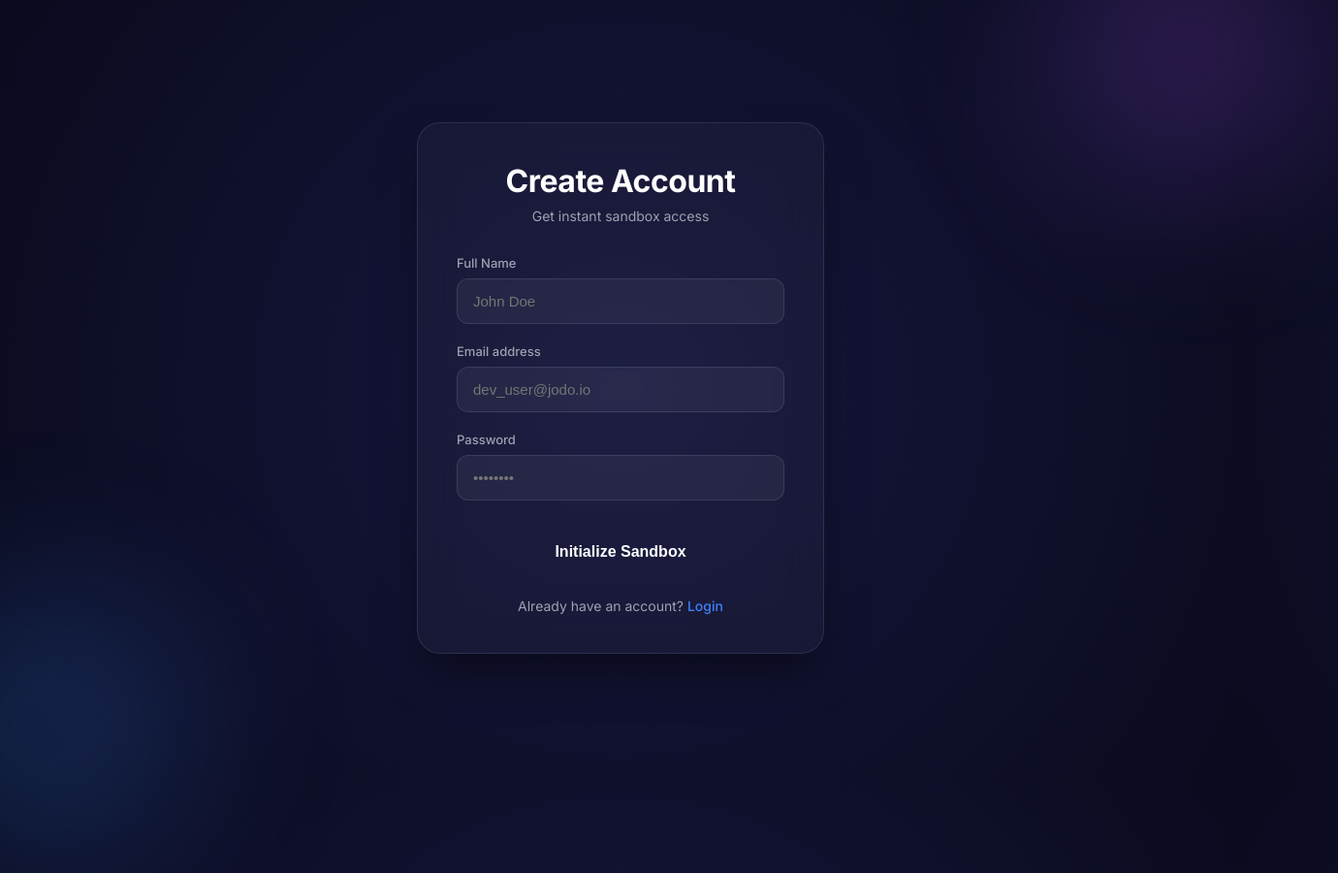
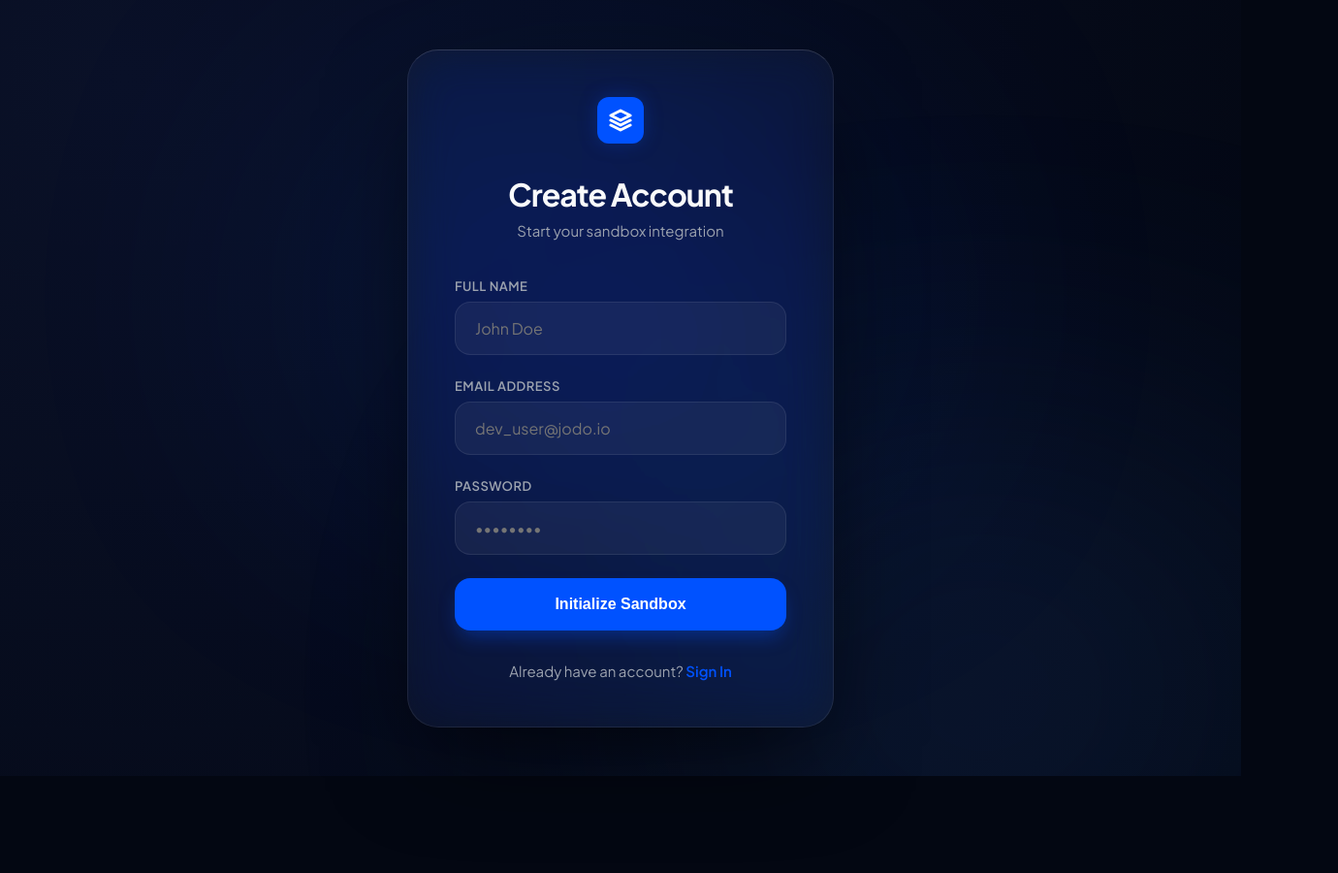
Before and after one commit to manojtyson-37/Jodo-Integration-V1, a plain HTML site: page signup.html in a window 1280 px wide. Shown: the whole page at 97% size, 1380 px wide, since content can reach past the window. After the commit the page ends 800 px from the top, so only its background shows below. Drawn offline with Linux system fonts and the light colour scheme.

Commit message:
Fixed broken UI styles by relocating and re-linking static assets

```diff
--- /dev/null
+++ b/dashboard/portal.css
@@ -0,0 +1,205 @@
+@import url('https://fonts.googleapis.com/css2?family=Plus+Jakarta+Sans:wght@400;500;600;700&display=swap');
+
+:root {
+    --primary-bg: #030712;
+    --card-bg: rgba(255, 255, 255, 0.04);
+    --border-color: rgba(255, 255, 255, 0.08);
+    --jodo-blue: #0052FF;
+    --jodo-glow: rgba(0, 82, 255, 0.25);
+    --text-main: #F9FAFB;
+    --text-muted: #9CA3AF;
+    --glass-grad: linear-gradient(135deg, rgba(255,255,255,0.08) 0%, rgba(255,255,255,0.01) 100%);
+}
+
+* {
+    margin: 0;
+    padding: 0;
+    box-sizing: border-box;
+}
+
+body {
+    font-family: 'Plus Jakarta Sans', sans-serif;
+    background-color: var(--primary-bg);
+    color: var(--text-main);
+    display: flex;
+    justify-content: center;
+    align-items: center;
+    min-height: 100vh;
+    overflow: hidden;
+    position: relative;
+}
+
+/* Moving Aurora Background */
+.aurora {
+    position: fixed;
+    top: 0;
+    left: 0;
+    width: 100%;
+    height: 100%;
+    z-index: 1;
+    overflow: hidden;
+    background: radial-gradient(circle at 10% 10%, #0a1128 0%, #030712 100%);
+}
+
+.aurora::before,
+.aurora::after {
+    content: '';
+    position: absolute;
+    width: 40%;
+    height: 40%;
+    border-radius: 50%;
+    filter: blur(120px);
+    opacity: 0.15;
+    animation: move 20s infinite alternate;
+}
+
+.aurora::before {
+    top: 10%;
+    left: 20%;
+    background: #0052FF;
+}
+
+.aurora::after {
+    bottom: 10%;
+    right: 20%;
+    background: #3B82F6;
+    animation-delay: -10s;
+}
+
+@keyframes move {
+    0% { transform: translate(0, 0) scale(1); }
+    100% { transform: translate(50%, 50%) scale(1.5); }
+}
+
+/* Glass Card */
+.auth-container {
+    width: 440px;
+    padding: 48px;
+    background: var(--card-bg);
+    backdrop-filter: blur(24px) saturate(180%);
+    -webkit-backdrop-filter: blur(24px) saturate(180%);
+    border: 1px solid var(--border-color);
+    border-top: 1px solid rgba(255,255,255,0.15);
+    border-radius: 32px;
+    box-shadow: 0 40px 100px -20px rgba(0, 0, 0, 0.7);
+    position: relative;
+    z-index: 10;
+}
+
+.auth-header {
+    text-align: center;
+    margin-bottom: 40px;
+}
+
+.auth-header .logo {
+    display: flex;
+    justify-content: center;
+    align-items: center;
+    margin-bottom: 20px;
+}
+
+.auth-header .logo-box {
+    padding: 12px;
+    background: var(--jodo-blue);
+    border-radius: 12px;
+    display: inline-flex;
+    margin-bottom: 12px;
+    box-shadow: 0 0 20px var(--jodo-glow);
+}
+
+.auth-header h1 {
+    font-size: 32px;
+    font-weight: 700;
+    letter-spacing: -1px;
+}
+
+.auth-header p {
+    color: var(--text-muted);
+    font-size: 15px;
+    margin-top: 8px;
+}
+
+.form-group {
+    margin-bottom: 24px;
+}
+
+.form-group label {
+    display: block;
+    margin-bottom: 8px;
+    font-size: 13px;
+    font-weight: 600;
+    color: var(--text-muted);
+    text-transform: uppercase;
+    letter-spacing: 0.5px;
+}
+
+.form-group input {
+    width: 100%;
+    padding: 16px 20px;
+    background: rgba(255, 255, 255, 0.05);
+    border: 1px solid var(--border-color);
+    border-radius: 16px;
+    color: white;
+    font-size: 16px;
+    font-family: inherit;
+    transition: all 0.3s cubic-bezier(0.4, 0, 0.2, 1);
+}
+
+.form-group input:focus {
+    outline: none;
+    background: rgba(255, 255, 255, 0.08);
+    border-color: var(--jodo-blue);
+    box-shadow: 0 0 0 4px var(--jodo-glow);
+}
+
+.auth-button {
+    width: 100%;
+    padding: 18px;
+    background: var(--jodo-blue);
+    border: none;
+    border-radius: 16px;
+    color: white;
+    font-size: 16px;
+    font-weight: 700;
+    cursor: pointer;
+    transition: all 0.25s ease;
+    box-shadow: 0 10px 20px -5px rgba(0, 82, 255, 0.4);
+}
+
+.auth-button:hover {
+    transform: translateY(-2px);
+    box-shadow: 0 15px 30px -5px rgba(0, 82, 255, 0.6);
+    filter: brightness(110%);
+}
+
+.auth-button:active {
+    transform: translateY(0);
+}
+
+.auth-footer {
+    margin-top: 32px;
+    text-align: center;
+    font-size: 15px;
+    color: var(--text-muted);
+}
+
+.auth-footer a {
+    color: var(--jodo-blue);
+    text-decoration: none;
+    font-weight: 600;
+    transition: color 0.3s ease;
+}
+
+.auth-footer a:hover {
+    color: #4D8BFF;
+}
+
+/* Animations */
+@keyframes fadeIn {
+    from { opacity: 0; transform: translateY(20px); }
+    to { opacity: 1; transform: translateY(0); }
+}
+
+.auth-container {
+    animation: fadeIn 0.8s ease-out;
+}
--- a/portal.css
+++ /dev/null
@@ -1,132 +0,0 @@
-:root {
-    --primary-bg: #0a0b1e;
-    --card-bg: rgba(255, 255, 255, 0.03);
-    --border-color: rgba(255, 255, 255, 0.1);
-    --accent-glow: rgba(138, 43, 226, 0.3);
-    --text-main: #ffffff;
-    --text-muted: #a0a0b0;
-    --gradient-primary: linear_gradient(135deg, #a855f7 0%, #3b82f6 100%);
-}
-
-* {
-    margin: 0;
-    padding: 0;
-    box-sizing: border-box;
-}
-
-body {
-    font-family: 'Inter', sans-serif;
-    background-color: var(--primary-bg);
-    color: var(--text-main);
-    display: flex;
-    justify-content: center;
-    align-items: center;
-    min-height: 100vh;
-    overflow: hidden;
-    background: radial-gradient(circle at 50% 50%, #16173d 0%, #0a0b1e 100%);
-}
-
-.auth-container {
-    width: 420px;
-    padding: 40px;
-    background: var(--card-bg);
-    backdrop-filter: blur(20px);
-    border: 1px solid var(--border-color);
-    border-radius: 24px;
-    box-shadow: 0 25px 50px -12px rgba(0, 0, 0, 0.5);
-    position: relative;
-    z-index: 10;
-}
-
-.auth-header {
-    text-align: center;
-    margin-bottom: 32px;
-}
-
-.auth-header h1 {
-    font-size: 32px;
-    font-weight: 700;
-    margin-bottom: 8px;
-    letter-spacing: -0.5px;
-}
-
-.auth-header p {
-    color: var(--text-muted);
-    font-size: 14px;
-}
-
-.form-group {
-    margin-bottom: 20px;
-}
-
-.form-group label {
-    display: block;
-    font-size: 13px;
-    font-weight: 500;
-    color: var(--text-muted);
-    margin-bottom: 8px;
-}
-
-.form-group input {
-    width: 100%;
-    padding: 14px 16px;
-    background: rgba(255, 255, 255, 0.05);
-    border: 1px solid var(--border-color);
-    border-radius: 12px;
-    color: white;
-    font-size: 15px;
-    transition: all 0.3s ease;
-}
-
-.form-group input:focus {
-    outline: none;
-    border-color: #3b82f6;
-    background: rgba(255, 255, 255, 0.08);
-    box-shadow: 0 0 15px rgba(59, 130, 246, 0.1);
-}
-
-.auth-button {
-    width: 100%;
-    padding: 14px;
-    background: var(--gradient-primary);
-    border: none;
-    border-radius: 12px;
-    color: white;
-    font-size: 16px;
-    font-weight: 600;
-    cursor: pointer;
-    transition: transform 0.2s ease, box-shadow 0.2s ease;
-    margin-top: 10px;
-}
-
-.auth-button:hover {
-    transform: translateY(-2px);
-    box-shadow: 0 10px 20px -5px rgba(168, 85, 247, 0.4);
-}
-
-.auth-footer {
-    margin-top: 24px;
-    text-align: center;
-    font-size: 14px;
-    color: var(--text-muted);
-}
-
-.auth-footer a {
-    color: #3b82f6;
-    text-decoration: none;
-    font-weight: 500;
-}
-
-/* Background elements */
-.blob {
-    position: absolute;
-    width: 300px;
-    height: 300px;
-    background: var(--accent-glow);
-    filter: blur(80px);
-    border-radius: 50%;
-    z-index: 1;
-}
-
-.blob-1 { top: -100px; right: -100px; background: rgba(168, 85, 247, 0.2); }
-.blob-2 { bottom: -100px; left: -100px; background: rgba(59, 130, 246, 0.2); }
--- a/signup.html
+++ b/signup.html
@@ -5,37 +5,43 @@
     <meta name="viewport" content="width=device-width, initial-scale=1.0">
     <title>Register | Jodo Developer Portal</title>
     <link href="https://fonts.googleapis.com/css2?family=Inter:wght@400;500;600;700&display=swap" rel="stylesheet">
-    <link rel="stylesheet" href="portal.css">
+    <link rel="stylesheet" href="/dashboard/portal.css">
 </head>
 <body>
-    <div class="blob blob-1"></div>
-    <div class="blob blob-2"></div>
+    <div class="aurora"></div>
 
     <div class="auth-container">
         <div class="auth-header">
+            <div class="logo">
+                <div class="logo-box">
+                    <svg width="24" height="24" viewBox="0 0 24 24" fill="none" stroke="white" stroke-width="3" stroke-linecap="round" stroke-linejoin="round">
+                        <path d="M12 2L2 7l10 5 10-5-10-5zM2 17l10 5 10-5M2 12l10 5 10-5"/>
+                    </svg>
+                </div>
+            </div>
             <h1>Create Account</h1>
-            <p>Get instant sandbox access</p>
+            <p>Start your sandbox integration</p>
         </div>
 
         <form id="signupForm">
             <div class="form-group">
                 <label>Full Name</label>
-                <input type="text" id="name" placeholder="John Doe" required>
+                <input type="text" id="name" placeholder="John Doe" required autocomplete="name">
             </div>
             <div class="form-group">
                 <label>Email address</label>
-                <input type="email" id="email" placeholder="dev_user@jodo.io" required>
+                <input type="email" id="email" placeholder="dev_user@jodo.io" required autocomplete="email">
             </div>
             <div class="form-group">
                 <label>Password</label>
-                <input type="password" id="password" placeholder="••••••••" required>
+                <input type="password" id="password" placeholder="••••••••" required autocomplete="new-password">
             </div>
 
             <button type="submit" class="auth-button">Initialize Sandbox</button>
         </form>
 
         <div class="auth-footer">
-            Already have an account? <a href="/">Login</a>
+            Already have an account? <a href="/">Sign In</a>
         </div>
     </div>
 
@@ -43,7 +49,10 @@
         document.getElementById('signupForm').addEventListener('submit', async (e) => {
             e.preventDefault();
             const btn = e.target.querySelector('button');
-            btn.textContent = 'Initializing...';
+            const originalText = btn.textContent;
+            btn.textContent = 'Allocating Resources...';
+            btn.style.opacity = '0.7';
+            btn.disabled = true;
 
             const name = document.getElementById('name').value;
             const email = document.getElementById('email').value;
@@ -58,15 +67,19 @@
 
                 const data = await response.json();
                 if (data.status === 'success') {
-                    alert('Success! Please login to continue.');
+                    alert('Success! Your sandbox is ready. Please log in.');
                     window.location.href = '/';
                 } else {
                     alert(data.message);
-                    btn.textContent = 'Initialize Sandbox';
+                    btn.textContent = originalText;
+                    btn.style.opacity = '1';
+                    btn.disabled = false;
                 }
             } catch (err) {
-                alert('Connection failed to backend');
-                btn.textContent = 'Initialize Sandbox';
+                alert('Account initialization failed');
+                btn.textContent = originalText;
+                btn.style.opacity = '1';
+                btn.disabled = false;
             }
         });
     </script>
```
Also changed, not shown: login.html (+26 -13 lines).
